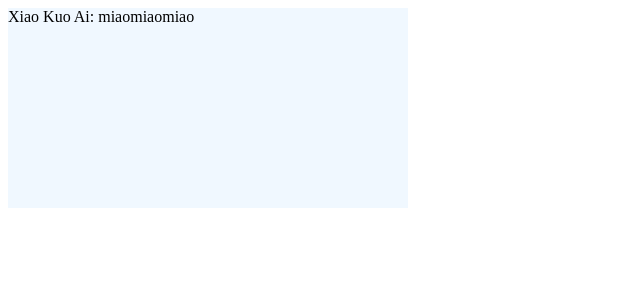
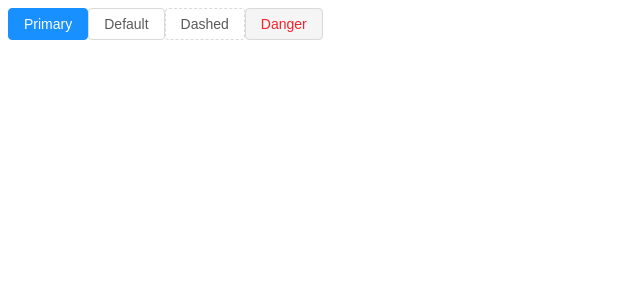
Before and after one commit to Sai1996/ant-design-vue-implementation, a Vue app: page / in a window 1280 px wide. Shown: the top 300 px of the page, without its empty margins (0-640 px from the left). Built offline with nearby package versions, Linux system fonts and the light colour scheme; the HTML template or start-up script is replaced by a standard one.

Commit message:
Initialized environment and button components.

```diff
--- /dev/null
+++ b/src/App.vue
@@ -0,0 +1,18 @@
+<template>
+<div>
+    <ad-button type="primary">Primary</ad-button>
+    <ad-button type="default">Default</ad-button>
+    <ad-button type="dashed">Dashed</ad-button>
+    <ad-button type="danger">Danger</ad-button>
+</div>
+</template>
+
+<script>
+import Button from "./button/index.vue";
+
+export default {
+  components: {
+    "ad-button": Button
+  }
+};
+</script>
--- a/src/button/index.vue
+++ b/src/button/index.vue
@@ -1,19 +1,64 @@
 <template>
-    <div class="sbSi"> {{ message }}: miaomiaomiao </div>
+  <button :class="[ 'btn','btn-' + type]"><slot></slot></button>
 </template>
 
 <script>
 export default {
-  data: () => ({
-    message: "Xiao Kuo Ai"
-  })
+  props: ["type"],
+  data: () => ({})
 };
 </script>
 
 <style>
-.sbSi {
-  background-color: aliceblue;
-  height: 200px;
-  width: 400px;
+.btn {
+  line-height: 1.5;
+  display: inline-block;
+  font-weight: 400;
+  cursor: pointer;
+  border: 1px solid transparent;
+  padding: 0 15px;
+  font-size: 14px;
+  border-radius: 4px;
+  height: 32px;
+  transition: all 0.3s cubic-bezier(0.645, 0.045, 0.355, 1);
+  position: relative;
+  color: rgba(0, 0, 0, 0.65);
+  background-color: #fff;
+  border-color: #d9d9d9;
+}
+
+.btn-primary {
+  color: #fff;
+  background-color: #1890ff;
+  border-color: #1890ff;
+}
+.btn-primary:hover {
+  background-color: #40a9ff;
+  border-color: #40a9ff;
+}
+
+.btn-default:hover {
+  color: #40a9ff;
+  border-color: #40a9ff;
+}
+
+.btn-dashed {
+  border: 1px dashed #d9d9d9;
+}
+
+.btn-dashed:hover {
+  color: #40a9ff;
+  border-color: #40a9ff;
+}
+.btn-danger {
+  color: #f5222d;
+  background-color: #f5f5f5;
+  border-color: #d9d9d9;
+}
+
+.btn-danger:hover {
+  color: #fff;
+  background-color: #ff4d4f;
+  border-color: #ff4d4f;
 }
 </style>
--- a/src/index.js
+++ b/src/index.js
@@ -1,7 +1,7 @@
 import Vue from 'vue';
-import Button from './button/index.vue';
+import App from './App.vue';
 
 new Vue({
-    el:'#app',
-    render: a => a(Button)
-})
+    el: '#app',
+    render: a => a(App)
+});
--- a/webpack.config.js
+++ b/webpack.config.js
@@ -8,7 +8,7 @@ module.exports = {
     entry: "./src/index.js",
     output: {
         path: path.resolve(__dirname, "dist"),
-        filename: "hiShu.js"
+        filename: "bundle.js"
     },
     module: {
         rules: [{
```
Also changed, not shown: test/index.html (+1 -1 lines), 1 other file (tests, documents, lock files or other folders).
